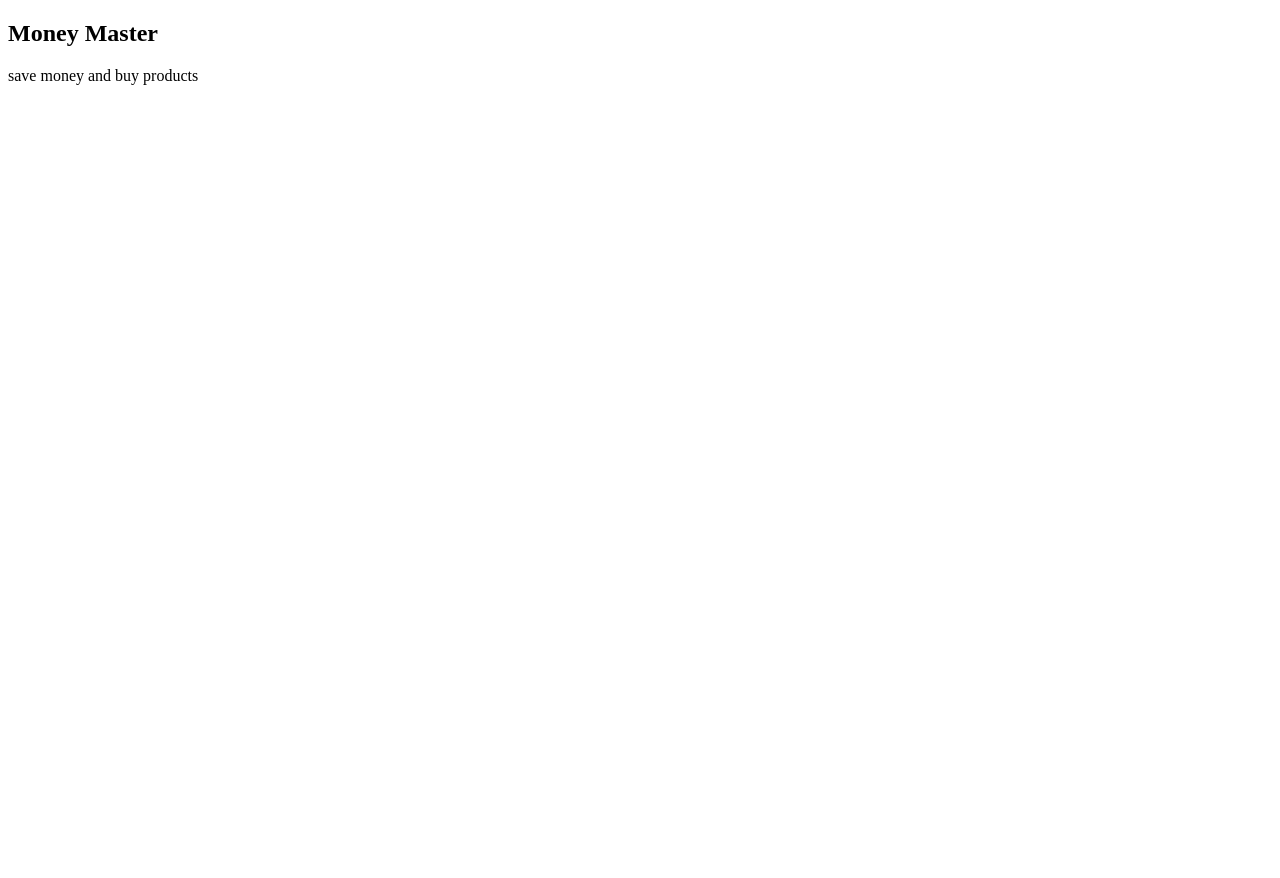
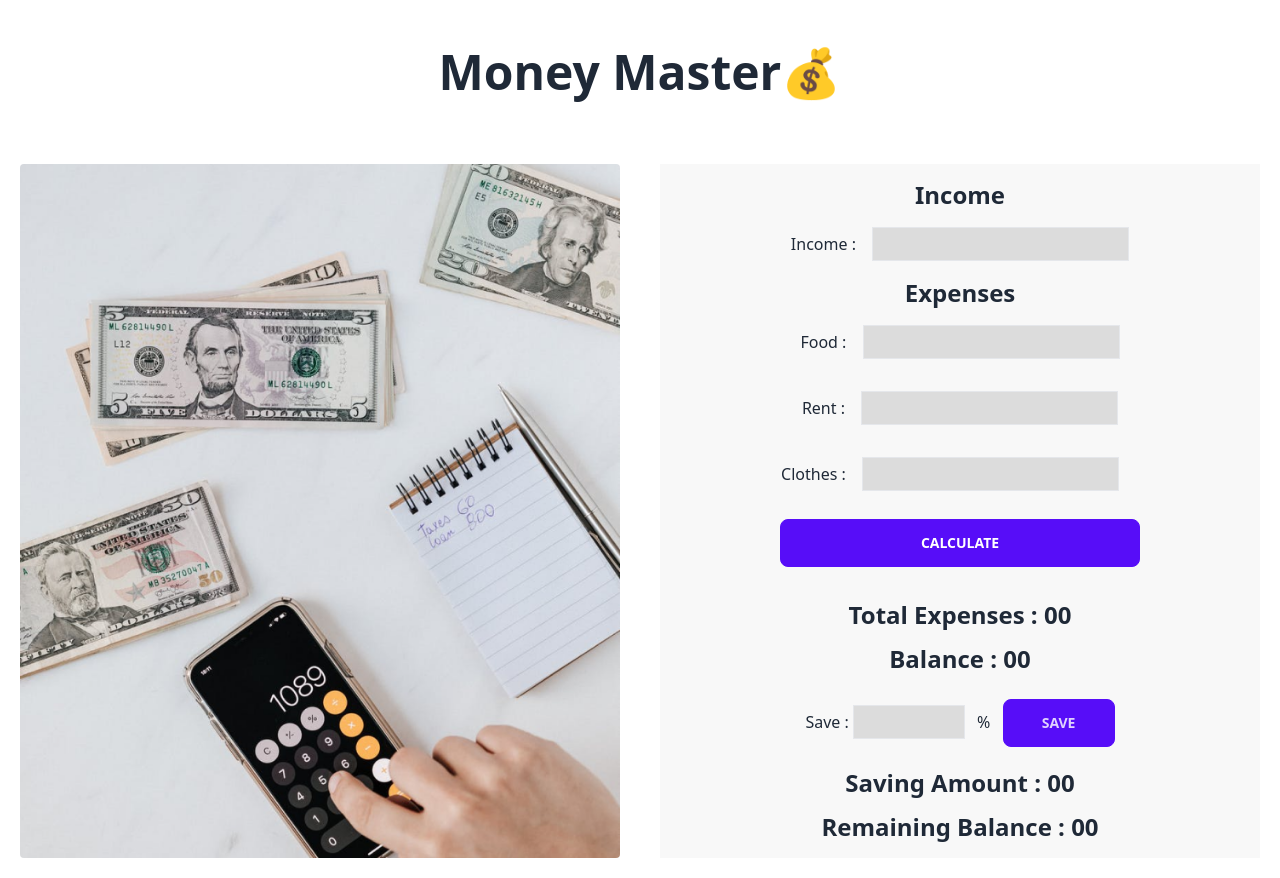
Before and after one commit to Sushil500530/Money_Master_Resource_Projects, a plain HTML site: page index.html in a window 1280 px wide. Before the commit the page ends 800 px from the top, so only its background shows below. Drawn offline with nearby package versions, Linux system fonts and the light colour scheme.

Commit message:
finished total expenses and total balance

```diff
--- a/index.html
+++ b/index.html
@@ -4,9 +4,56 @@
     <meta charset="UTF-8">
     <meta name="viewport" content="width=device-width, initial-scale=1.0">
     <title>Money Master</title>
+    <link href="https://cdn.jsdelivr.net/npm/daisyui@3.5.1/dist/full.css" rel="stylesheet" type="text/css" />
+    <script src="https://cdn.tailwindcss.com"></script>
 </head>
-<body>
-    <h2>Money Master</h2>
-    <p>save money and buy products</p>
+<body class="container mx-auto">
+   <header class="mt-12">
+    <h2 class="text-5xl font-semibold text-center">Money Master💰</h2>
+   </header>
+   <main>
+    <section class="mt-12">
+        <div class="grid lg:grid-cols-2 gap-10 p-5">
+            <div>
+                <img src="./Pexels Photo by Karolina Grabowska.png" class="rounded" alt="">
+            </div>
+            <div class="bg-[#F8F8F8] flex flex-col items-center justify-center">
+                <h2 class="text-2xl font-semibold">Income</h2>
+                <label for="" class="block my-4">
+                    Income :
+                    <input type="text" class="border bg-[#DCDCDC] ml-3 px-3 py-1" name="" id="income">
+                </label>
+                <h2 class="text-2xl font-semibold">Expenses</h2>
+                <label for="" class="block my-4">
+                    Food :
+                    <input type="text" class="border bg-[#DCDCDC] ml-3 px-3 py-1" name="" id="food">
+                </label>
+                <label for="" class="block my-4">
+                    Rent :
+                    <input type="text" class="border bg-[#DCDCDC] ml-3 px-3 py-1" name="" id="rent">
+                </label>
+                <label for="" class="block my-4 mr-5">
+                    Clothes :
+                    <input type="text" class="border bg-[#DCDCDC] ml-3 px-3 py-1" name="" id="clothes">
+                </label>
+                <button id="btn-calculate" class="btn btn-primary w-3/5 text-white my-3">Calculate</button>
+
+                <h2 class="text-2xl font-semibold mt-5">Total Expenses : <span id="total-expenses">00</span></h2>
+                <h2 class="text-2xl font-semibold mt-3">Balance : <span id="balance">00</span></h2>
+                <div class="mt-6">
+                    <label for="">
+                        Save :
+                        <input type="text" class="px-3 py-1 w-28 border bg-[#DCDCDC] mr-2" name="" id="input-save">
+                       </label> %
+                     <button id="btn-save" class="btn btn-primary w-28 ml-2 btn-md">Save</button>
+                </div>
+
+             <h2 class="text-2xl font-semibold mt-5">Saving Amount : <span id="saving-amount">00</span></h2>
+             <h2 class="text-2xl font-semibold mt-3">Remaining Balance : <span id="remaining-balance">00</span></h2>
+            </div>
+        </div>
+    </section>
+   </main>
+   <script src="./money.js"></script>
 </body>
 </html>
--- /dev/null
+++ b/money.js
@@ -0,0 +1,61 @@
+// function clickBtnCalculate(){
+
+// }
+ document.getElementById('btn-calculate').addEventListener('click', function(){
+    const incomeMoney= document.getElementById('income').value ;
+    const income = parseFloat(incomeMoney)
+    // console.log(income)
+
+    const foodBuy = document.getElementById('food').value ;
+    const food = parseFloat(foodBuy)
+
+    const rentBuy = document.getElementById('rent').value ;
+    const rent = parseFloat(rentBuy)
+
+    const clothesBuy = document.getElementById('clothes').value ;
+    const clothes = parseFloat(clothesBuy)
+    // validation
+    if(isNaN(food) || isNaN(rent) || isNaN(clothes)){
+        alert('your Balance is not Expanses...!')
+        return ;
+    }
+    const totalCalculate = food + rent + clothes ;
+    // console.log(totalCalculate)
+
+
+
+    // total expenses
+    const totalExpanses = document.getElementById('total-expenses')
+    totalExpanses.innerText = `${totalCalculate}tk`
+
+    // balance
+    const totalBalance = income - totalCalculate ;
+    console.log(totalBalance)
+    // get value balance
+    const balance = document.getElementById('balance')
+    balance.innerText = `${totalBalance}tk`;
+
+    document.getElementById('btn-save').addEventListener('click',function(){
+    const savePercent = document.getElementById('input-save').value ;
+    const saveAverage = parseFloat(savePercent) / 100 * income ;
+    const saveMoney = totalBalance -saveAverage ;
+    const romaining = saveMoney - totalBalance
+    const addSave = document.getElementById('saving-amount')
+    const romainingBalance = document.getElementById("remaining-balance")
+    addSave.innerText = saveMoney
+    romaining.innerText = romainingBalance
+    })
+ })
+
+
+// function saveMoney(){
+//     const savePercent = document.getElementById('input-save').value ;
+//     const saveAverage = parseFloat(savePercent) / 100 * income ;
+//     const saveMoney = totalBalance -saveAverage ;
+//     const romaining = saveMoney - totalBalance
+//     const addSave = document.getElementById('saving-amount')
+//     const romainingBalance = document.getElementById("remaining-balance")
+//     addSave.innerText = saveMoney
+//     romaining.innerText = romainingBalance
+// }
+// saveMoney()
--- /dev/null
+++ b/tailwind.config.js
@@ -0,0 +1,8 @@
+/** @type {import('tailwindcss').Config} */
+module.exports = {
+    content: ["./src/**/*.{html,js}"],
+    theme: {
+      extend: {},
+    },
+    plugins: [],
+  }
```
Also changed, not shown: Pexels Photo by Karolina Grabowska.png (added).
